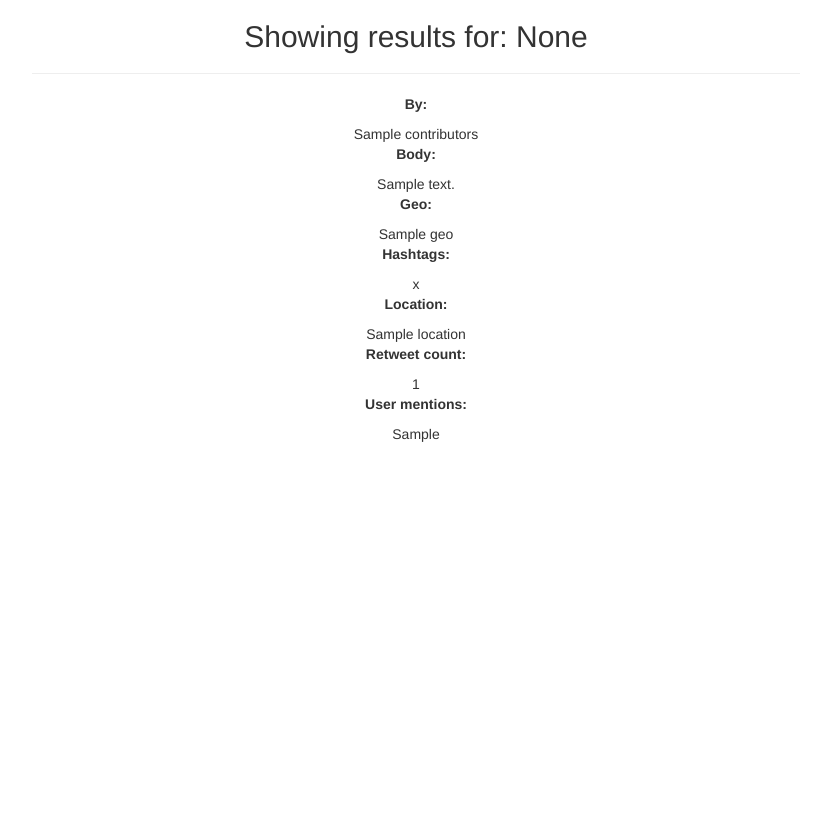
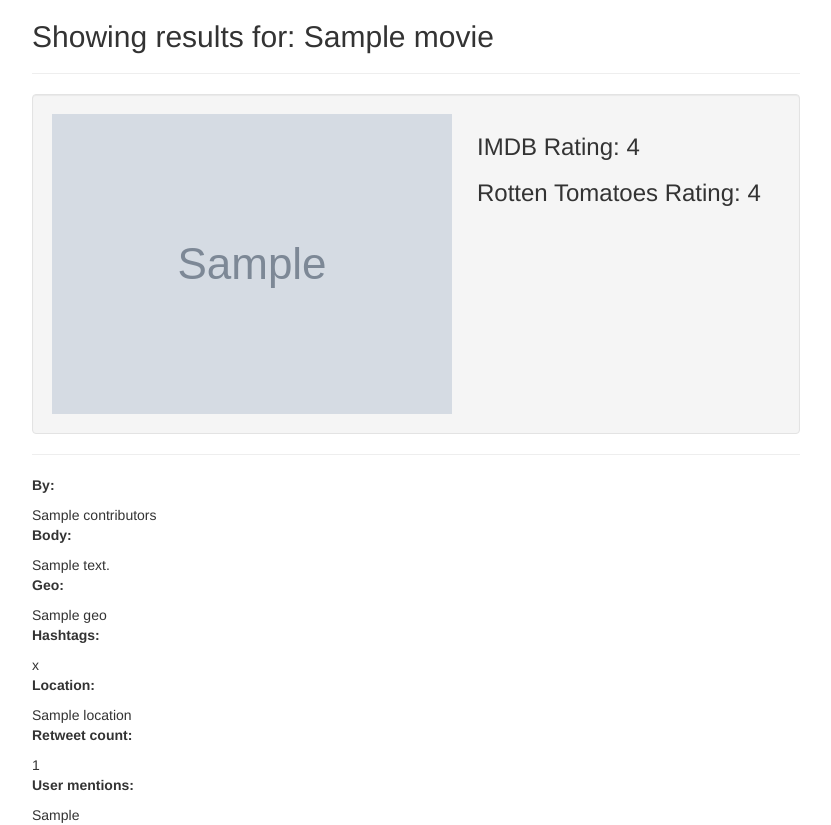
Before and after one commit to bfbachmann/Silver-Screen, a Django app: template app/templates/results.html in a window 1280 px wide. Shown: the whole page, without its empty margins (224-1055 px from the left). Before the commit the page ends 442 px from the top, so only its background shows below. Run offline with Django 3.2, Linux system fonts and the light colour scheme; tables that the repository leaves empty hold one stand-in row (values such as "Sample post"); the template is opened without the code that fills it: values that come from a table or form of the project are taken from there, most other values are stand-ins (such as "Sample title", 1, 10 or a date in 2020); grey boxes marked "Sample" are stand-in pictures; some libraries are stand-ins or nearby versions.

Commit message:
Added IMDB and Rotten-Tomatoes Pull functionality. Data is yet to be cached.

```diff
--- a/SilverScreen/settings.py
+++ b/SilverScreen/settings.py
@@ -123,4 +123,8 @@ USE_TZ = True
 # Static files (CSS, JavaScript, Images)
 # https://docs.djangoproject.com/en/1.10/howto/static-files/
 
+STATIC_ROOT = ''
+
 STATIC_URL = '/static/'
+
+STATICFILES_DIRS = ( os.path.join('static'), )
--- a/app/models.py
+++ b/app/models.py
@@ -47,7 +47,8 @@ class Movie(object):
              'tomatoRating':None,
              'tomatoUserRating':None,
              'plot':None,
-             'tomatoConsensus':None
+             'tomatoConsensus':None,
+             'Poster':None
         }
 
         for (param, default) in self.param_defaults.items():
@@ -59,6 +60,7 @@ class Movie(object):
             if key in self.param_defaults.keys():
                 print('setting attribute: ' + key + ' with ' + value)
                 setattr(self, key, value)
+        return self
 
 
 
@@ -72,6 +74,14 @@ class OMDbAPI(object):
         matching_movies = omdb.search_movie(title)
         self.recentSearches.update({title:matching_movies})
 
-        for movie in matching_movies:
-            response = omdb.request(t=movie.title, y=year, tomatoes=True, type='movie').json()
+        #For now, only return most popular movie
+
+        highestIMDB = 0
+
+        if matching_movies:
+            movie = matching_movies.pop(0)
+
+            response = omdb.request(i=movie.imdb_id, tomatoes=True, type='movie').json()
             movieObj = Movie().fillWithJsonObject(response)
+
+        return movieObj
--- a/app/templates/index.html
+++ b/app/templates/index.html
@@ -10,7 +10,7 @@
 
 <head>
     <title> SilverScreen </title>
-    <link rel="stylesheet" type="text/css" href="{% static 'app/templates/style.css' %}" />
+    <link rel="stylesheet" type="text/css" href="{% static "style.css" %}" />
 </head>
 
 <body>
--- a/app/templates/results.html
+++ b/app/templates/results.html
@@ -10,12 +10,29 @@
 
 <head>
     <title> SilverScreen </title>
-    <link rel="stylesheet" type="text/css" href="{% static 'app/templates/style.css' %}" />
+    <link rel="stylesheet" type="text/css" href="{% static "style.css" %}" />
 </head>
 
 <body>
-    <div class="align-center" style="width: 60%; margin: auto;">
-        <h2> Showing results for: {{ form.query.value }}</h2>
+    <div class="align-left" style="width: 60%; margin: auto;">
+        <h2> Showing results for: {{ movie.Title }}</h2>
+
+        <hr>
+
+        <div class="well full-width clearfix">
+
+            {% if movie.Poster %}
+                <img src="{{ movie.Poster }}" class ="pull-left img-responsive" style="max-height:300px; margin-right:25px;"/>
+            {% endif %}
+
+
+                <h3>IMDB Rating: {{movie.imdbRating}}</h3>
+                <h3>Rotten Tomatoes Rating: {{movie.tomatoRating}}</h3> <br />
+
+
+        </div>
+
+
 
         {% for tweet in tweets %}
             <hr>
--- a/app/templates/style.css
+++ b/app/templates/style.css
@@ -5,3 +5,12 @@
 .align-left {
     text-align: left;
 }
+
+#movieinfo img{
+vertical-align: middle;
+}
+
+#movieinfo {
+text-align: left;
+background-color: gray;
+}
--- /dev/null
+++ b/static/style.css
@@ -0,0 +1,7 @@
+.align-center {
+    text-align: center;
+}
+
+.align-left {
+    text-align: left;
+}
```
Also changed, not shown: app/views.py (+7 -1 lines).
